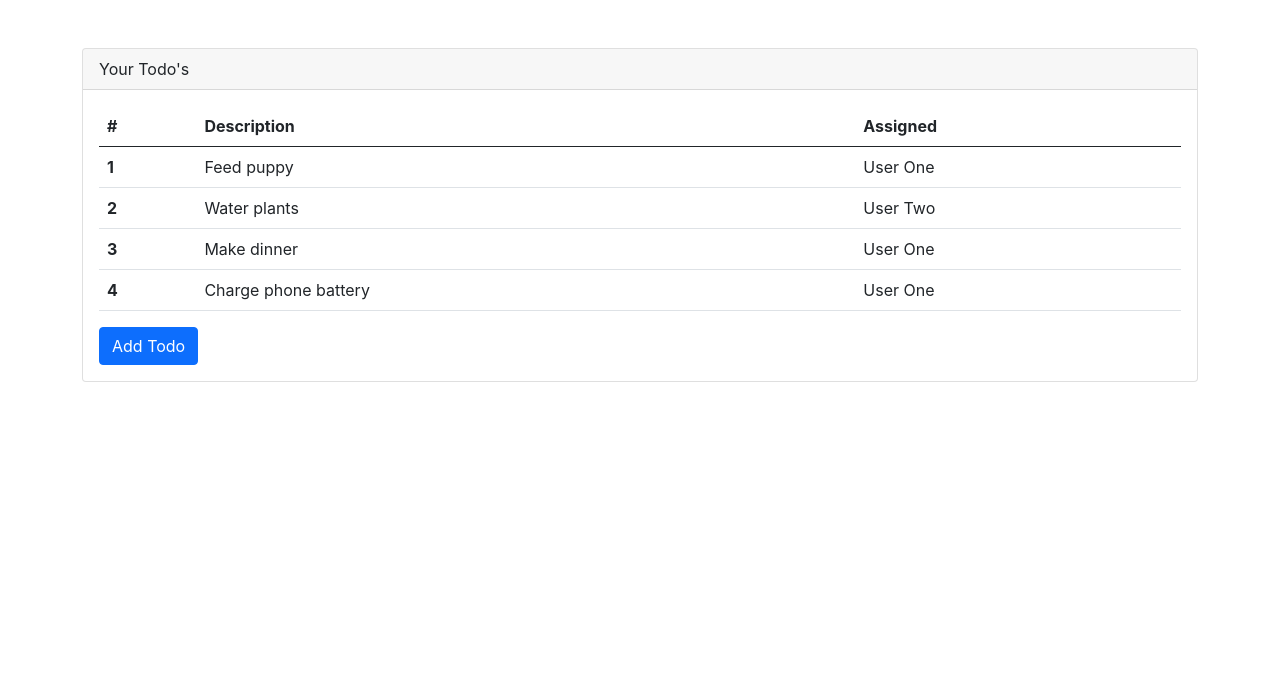
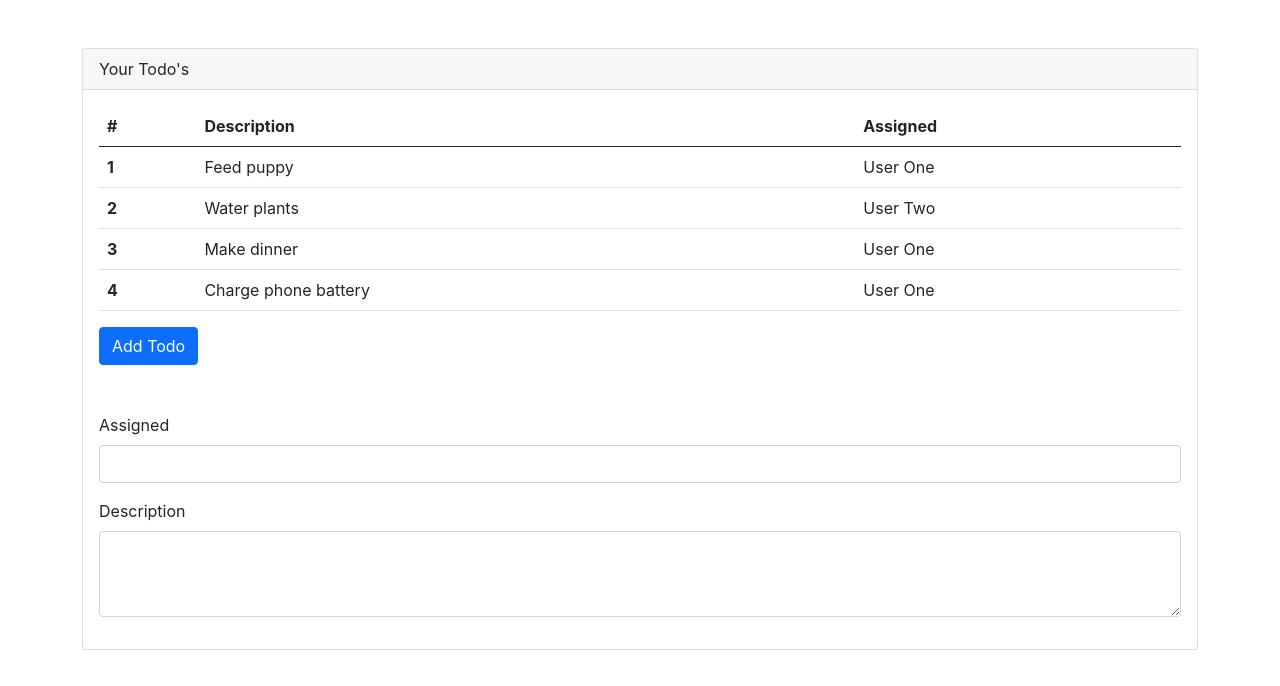
Before and after one commit to nirbhay-codes/chad-eric-react-overview-todo-project, a React (Create React App) app: page / in a window 1280 px wide. Shown: the top 686 px of the page. Built offline with nearby package versions, Linux system fonts and the light colour scheme.

Commit message:
add NewTodoForm component with basic layout and event console logging

```diff
--- a/src/App.js
+++ b/src/App.js
@@ -1,4 +1,5 @@
 import React, { useState } from 'react';
+import NewTodoForm from './components/NewTodoForm';
 import './App.css';
 import TodoTable from './components/TodoTable'
 
@@ -28,6 +29,7 @@ function App() {
           <button className='btn btn-primary' onClick={addTodo}>
             Add Todo
           </button>
+          <NewTodoForm />
         </div>
       </div>
     </div>
--- /dev/null
+++ b/src/components/NewTodoForm.js
@@ -0,0 +1,28 @@
+function NewTodoForm() {
+  return (
+    <div className="mt-5">
+      <form>
+        <div className="mb-3">
+          <label className="form-label">Assigned</label>
+          <input
+            type="text"
+            className="form-control"
+            required
+            onChange={(e) => console.log(e.target.value)}
+          ></input>
+        </div>
+        <div className="mb-3">
+          <label className="form-label">Description</label>
+          <textarea
+            className="form-control"
+            rows={3}
+            required
+            onChange={(e) => console.log(e.target.value)}
+          ></textarea>
+        </div>
+      </form>
+    </div>
+  );
+}
+
+export default NewTodoForm;
```
